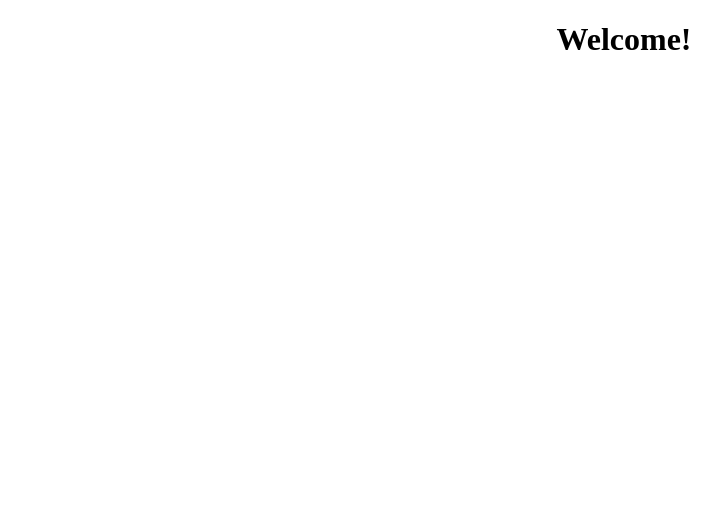
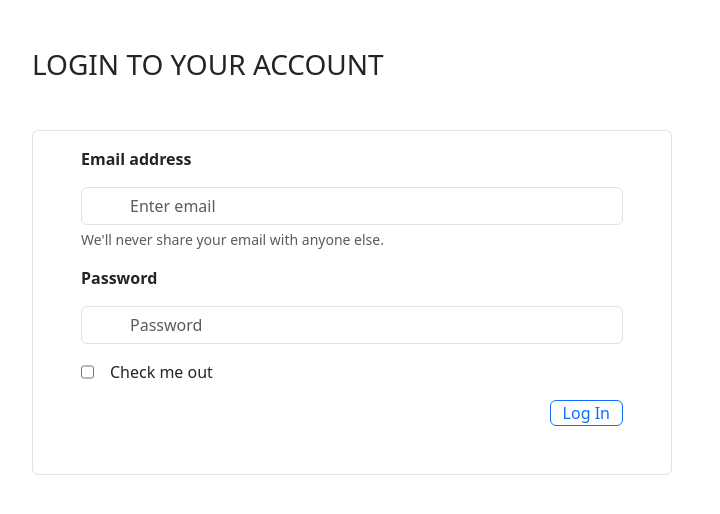
Before and after one commit to German-Cobian/SPG-Front-End, a React (Create React App) app: page / in a window 1280 px wide. Shown: the top 514 px of the page, without its empty margins (16-736 px from the left). Built offline with nearby package versions, Linux system fonts and the light colour scheme.

Commit message:
Create Login component and display

```diff
--- a/package.json
+++ b/package.json
@@ -10,6 +10,7 @@
     "font-awesome": "^4.7.0",
     "react": "^18.2.0",
     "react-dom": "^18.2.0",
+    "react-hook-form": "^7.48.2",
     "react-router": "^6.18.0",
     "react-router-dom": "^6.18.0",
     "react-scripts": "5.0.1",
--- a/src/App.js
+++ b/src/App.js
@@ -1,9 +1,10 @@
+import Login from './components/Login';
 import './App.css';
 
 function App() {
   return (
     <div className="App">
-      <h1>Welcome!</h1>
+      <Login />
     </div>
   );
 }
--- /dev/null
+++ b/src/components/Login.js
@@ -0,0 +1,32 @@
+import { React } from 'react';
+
+const Login = () => {
+
+  return (
+    <main className="background d-flex flex-column">
+        <div className="d-flex flex-row mx-5">
+          <h3 className="my-5">LOGIN TO YOUR ACCOUNT</h3>
+        </div>
+        <form class="border boder-dark rounded mx-5 w-50">
+          <div class="form-group d-flex flex-column align-items-start my-3 mx-5">
+            <p><strong>Email address</strong></p>
+            <input type="email" class="form-control px-5" id="email1" aria-describedby="emailHelp" placeholder="Enter email" />
+            <small id="emailHelp" class="form-text text-muted">We'll never share your email with anyone else.</small>
+          </div>
+          <div class="form-group d-flex flex-column align-items-start my-3 mx-5">
+            <p><strong>Password</strong></p>
+            <input type="password" class="form-control px-5" id="password1" placeholder="Password" />
+          </div>
+          <div class="d-flex flex-row justify-content-start my-2 ms-5">
+            <input type="checkbox" class="me-3" id="exampleCheck1" />
+            <label class="form-check-label" for="exampleCheck1">Check me out</label>
+          </div>
+          <div class="d-flex flex-row justify-content-end">
+          <button type="submit" class="btn btn-outline-primary mt-2 mb-5 me-5 py-0">Log In</button>
+          </div>
+        </form>
+    </main>
+  );
+};
+
+export default Login;
--- a/src/index.js
+++ b/src/index.js
@@ -1,5 +1,8 @@
 import React from 'react';
 import ReactDOM from 'react-dom/client';
+import 'bootstrap/dist/css/bootstrap.min.css';
+import 'bootstrap/dist/js/bootstrap.bundle.min';
+import '../node_modules/font-awesome/css/font-awesome.min.css';
 import App from './App';
 
 const root = ReactDOM.createRoot(document.getElementById('root'));
```
Also changed, not shown: 1 other file (tests, documents, lock files or other folders).
